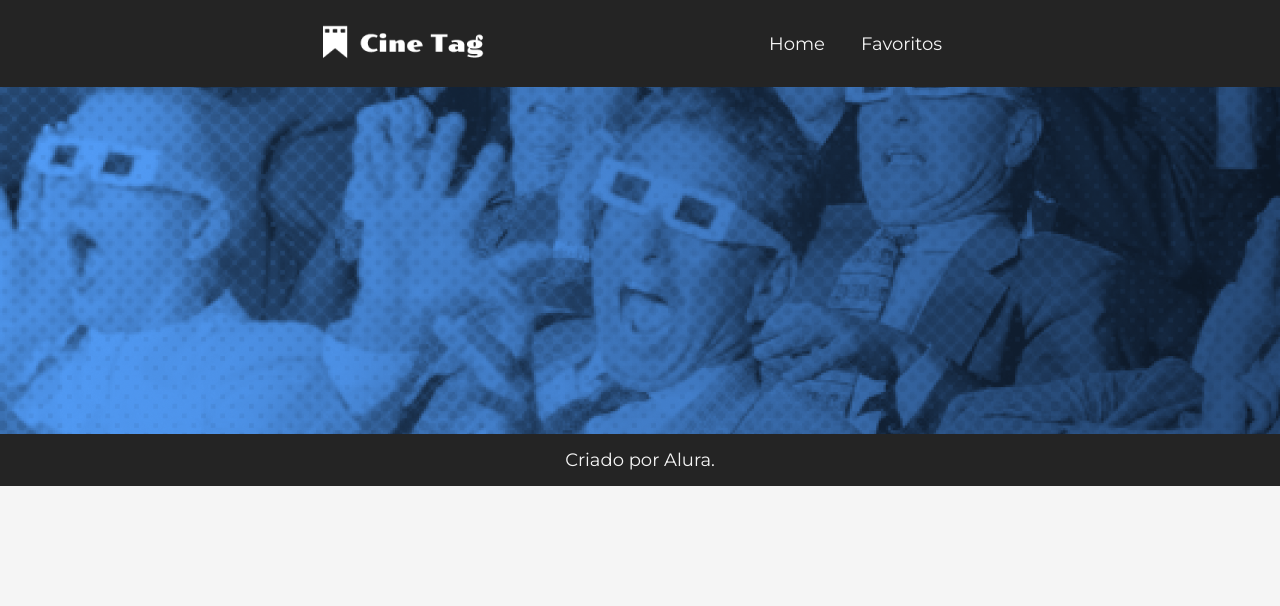
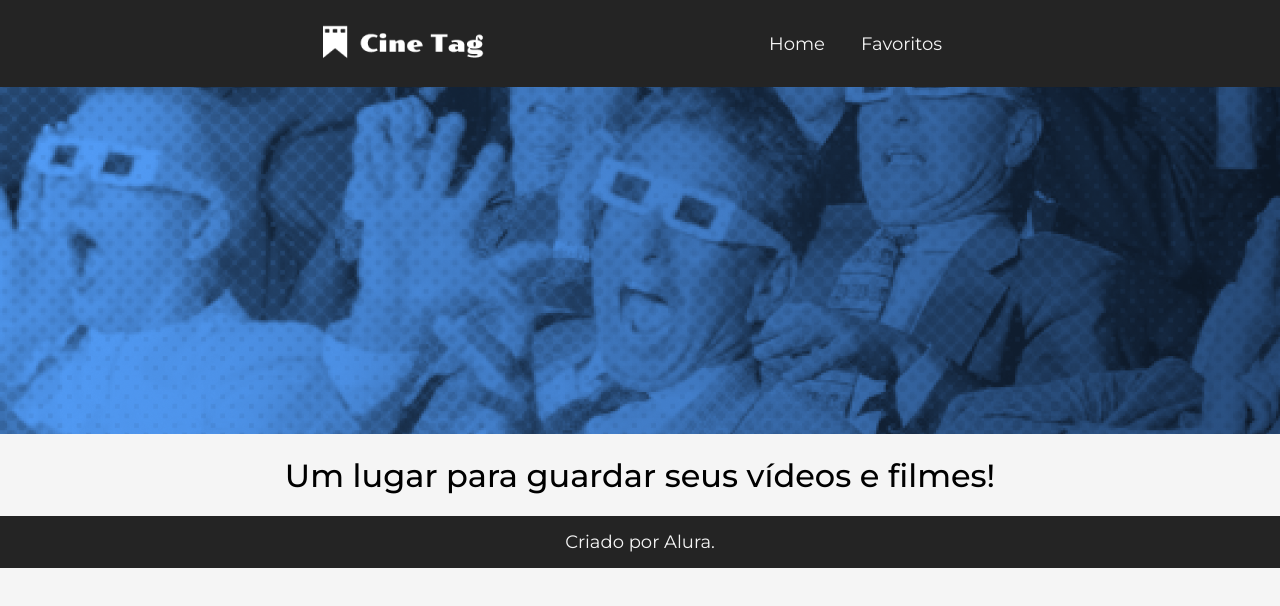
Before and after one commit to leonardo-amaro/cinetag, a React (Vite) app: page / in a window 1280 px wide. Shown: the top 606 px of the page. Built offline with nearby package versions, Linux system fonts and the light colour scheme.

Commit message:
criando componente Titulo

```diff
--- /dev/null
+++ b/src/components/Titulo/Titulo.module.css
@@ -0,0 +1,5 @@
+.texto h1 {
+  font-size: 32px;
+  font-weight: 500;
+  text-align: center;
+}
--- /dev/null
+++ b/src/components/Titulo/index.jsx
@@ -0,0 +1,11 @@
+import styles from "./Titulo.module.css";
+
+const Titulo = ({ children }) => {
+  return (
+    <div className={styles.texto}>
+      {children}
+    </div>
+  );
+}
+
+export default Titulo;
--- a/src/pages/Home/index.jsx
+++ b/src/pages/Home/index.jsx
@@ -1,12 +1,16 @@
 import Cabecalho from "@/components/Cabecalho";
 import Rodape from "@/components/Rodape";
 import Banner from "@/components/Banner";
+import Titulo from "@/components/Titulo";
 
 export default function Home() {
   return (
     <>
       <Cabecalho />
       <Banner imagem="home" />
+      <Titulo>
+        <h1>Um lugar para guardar seus vídeos e filmes!</h1>
+      </Titulo>
       <Rodape />
     </>
   );
```
